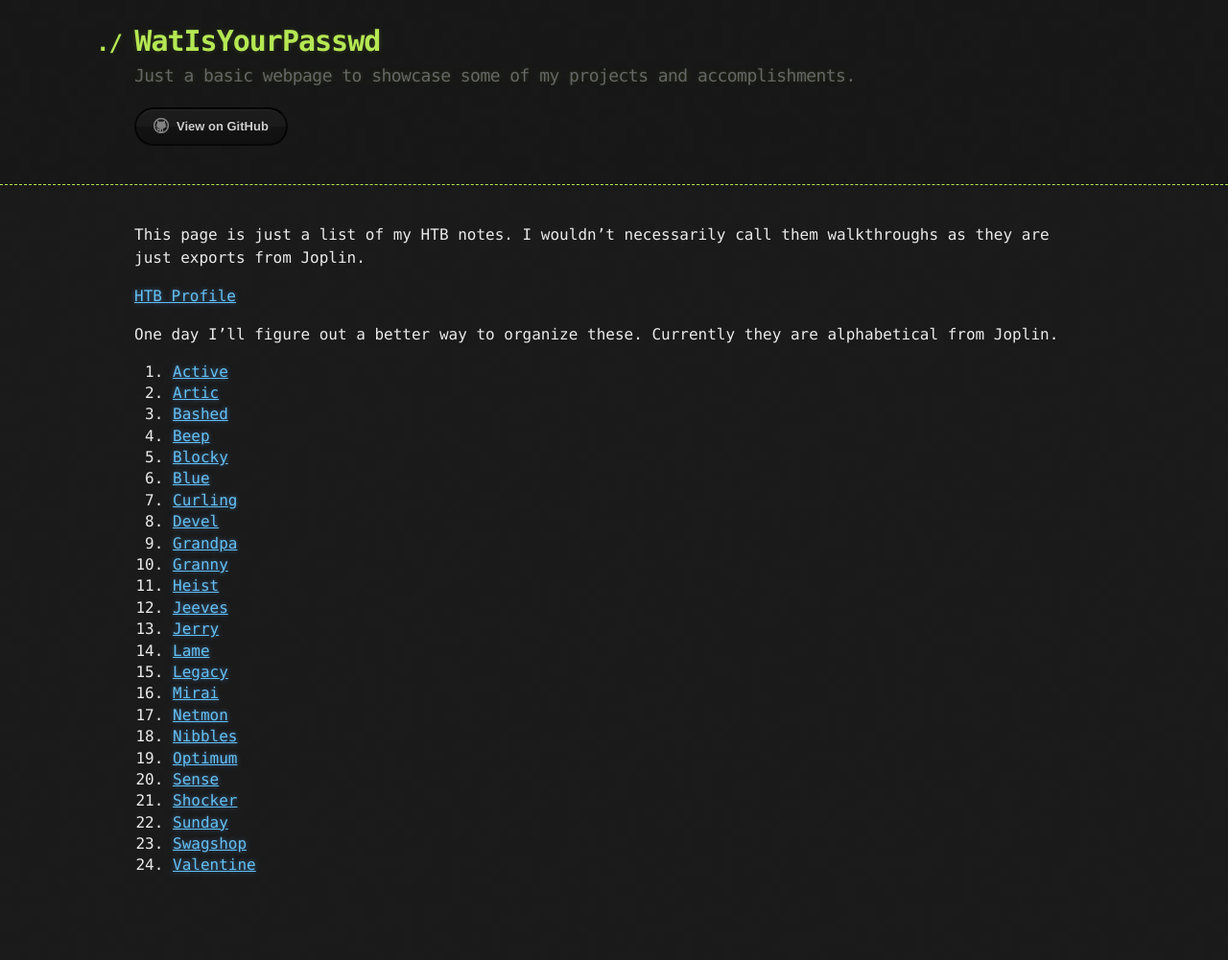
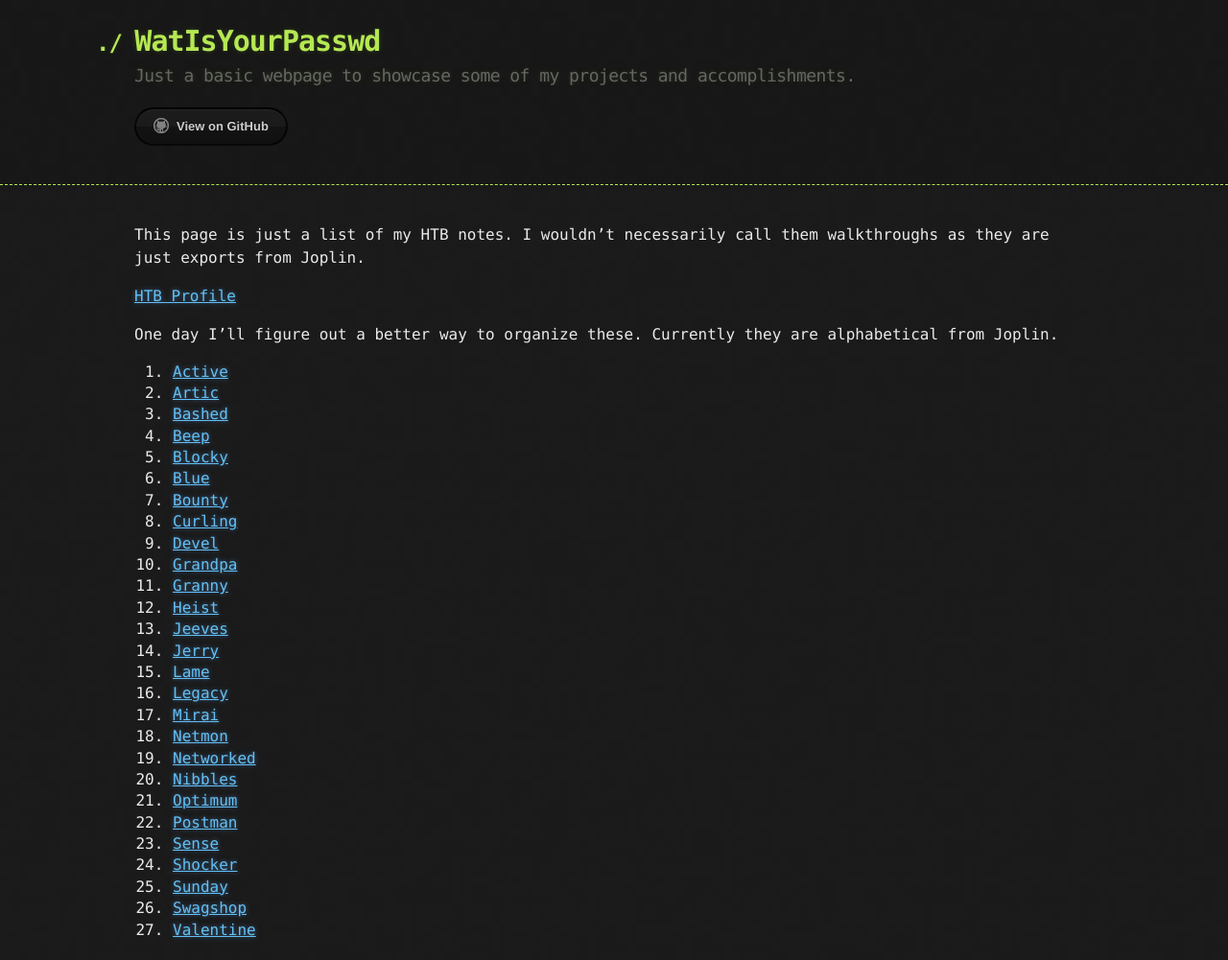
Before and after one commit to 0xForearms/0xForearms.github.io, a Jekyll site: the page built from HTB/index.md, in a window 1280 px wide. Shown: the whole page at 96% size. Built offline with Jekyll 4.4.1, drawn with Linux system fonts in a browser that asks for light colours; our own code applies the rules of GitHub Pages for plain Markdown files; before the commit the page ends 934 px from its top, so only the background shows below that.

Commit message:
Update index.md

```diff
--- a/HTB/index.md
+++ b/HTB/index.md
@@ -10,21 +10,24 @@ One day I'll figure out a better way to organize these. Currently they are alpha
 4. [Beep](./Beep.md)
 5. [Blocky](./Blocky.md)
 6. [Blue](./Blue.md)
-7. [Curling](./Curling.md)
-8. [Devel](./Devel.md)
-9. [Grandpa](./Grandpa.md)
-10. [Granny](./Granny.md)
-11. [Heist](./Heist.md)
-12. [Jeeves](./Jeeves.md)
-13. [Jerry](./Jerry.md)
-14. [Lame](./Lame.md)
-15. [Legacy](./Legacy.md)
-16. [Mirai](./Mirai.md)
-17. [Netmon](./Netmon.md)
-18. [Nibbles](./Nibbles.md)
-19. [Optimum](./Optimum.md)
-20. [Sense](./Sense.md)
-21. [Shocker](./Shocker.md)
-22. [Sunday](./Sunday.md)
-23. [Swagshop](./Swagshop.md)
-24. [Valentine](./Valentine.md)
+7. [Bounty](./Bounty.md)
+8. [Curling](./Curling.md)
+9. [Devel](./Devel.md)
+10. [Grandpa](./Grandpa.md)
+11. [Granny](./Granny.md)
+12. [Heist](./Heist.md)
+13. [Jeeves](./Jeeves.md)
+14. [Jerry](./Jerry.md)
+15. [Lame](./Lame.md)
+16. [Legacy](./Legacy.md)
+17. [Mirai](./Mirai.md)
+18. [Netmon](./Netmon.md)
+19. [Networked](./Networked.md)
+20. [Nibbles](./Nibbles.md)
+21. [Optimum](./Optimum.md)
+22. [Postman](./Postman.md)
+23. [Sense](./Sense.md)
+24. [Shocker](./Shocker.md)
+25. [Sunday](./Sunday.md)
+26. [Swagshop](./Swagshop.md)
+27. [Valentine](./Valentine.md)
```
